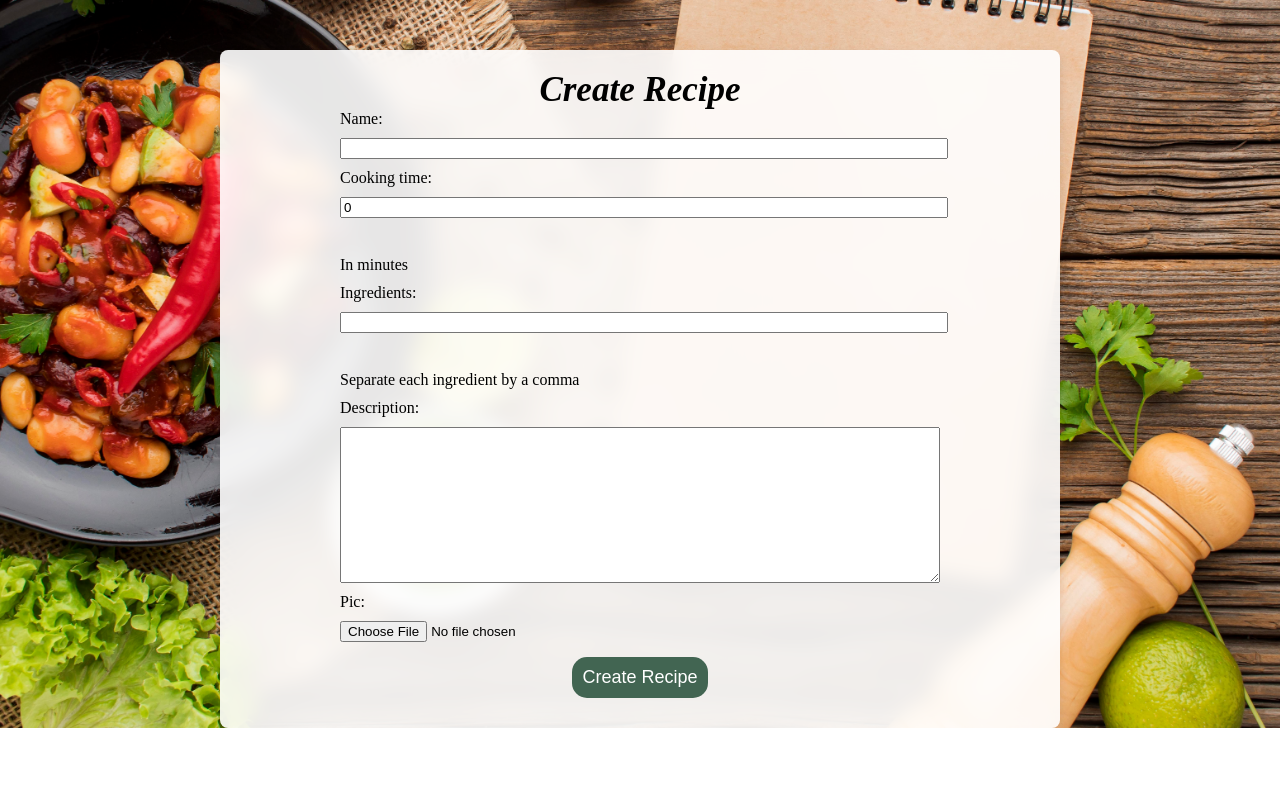
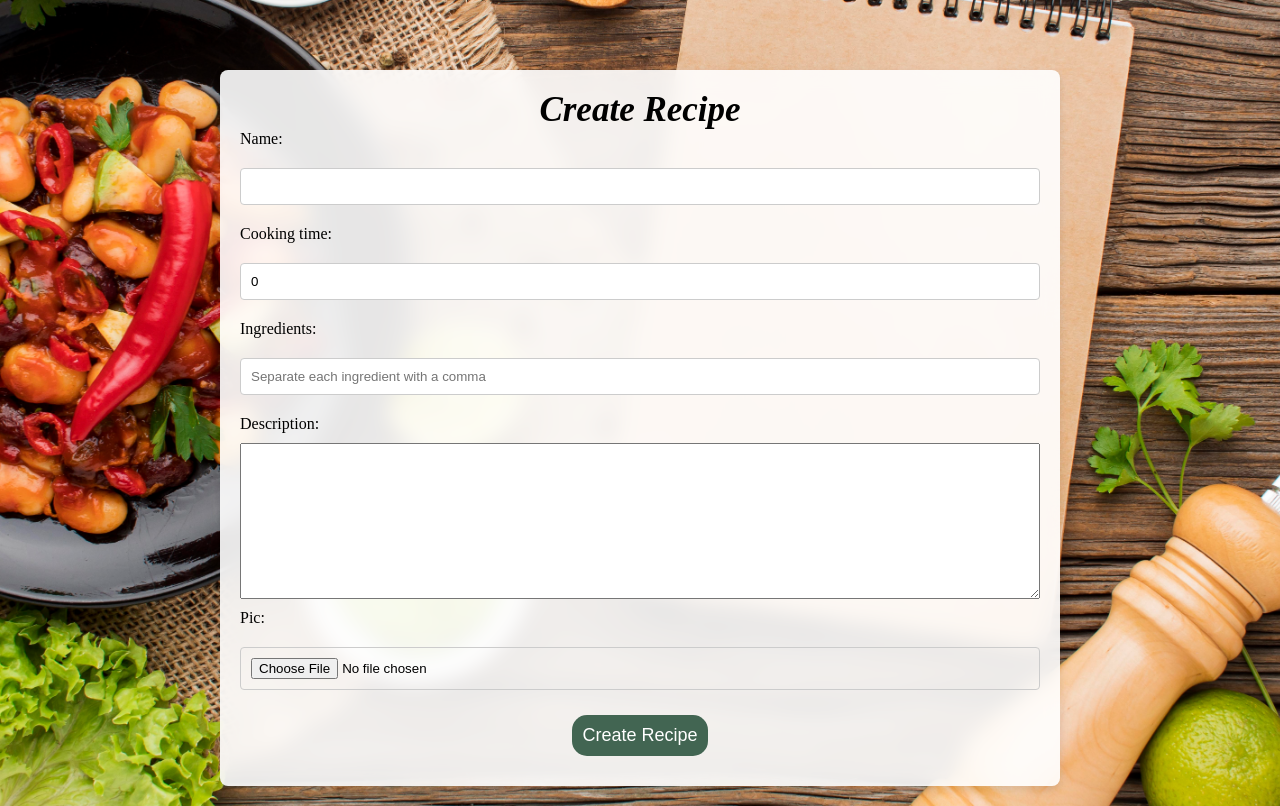
Before and after one commit to nehakhan77/recipe-application, a Django app: page /create/ in a window 1280 px wide. Shown: the part 127-933 px from the top of the page. Before the commit the page ends 855 px from the top, so only its background shows below. Run offline with Django 4.2, Linux system fonts and the light colour scheme; the visitor is signed in with stand-in values (Sample User, id 1).

Commit message:
adjust css to recipe detail page

```diff
--- a/recipes/forms.py
+++ b/recipes/forms.py
@@ -18,12 +18,12 @@ class RecipeSearchForm(forms.Form):
    chart_type = forms.ChoiceField(choices=CHART__CHOICES)
 
 class CreateRecipeForm(forms.ModelForm):
-   class Meta:
+    class Meta:
         model = Recipe
         fields = [ "name", "cooking_time", "ingredients", "description", "pic"]
         widgets = {
             'name': TextInput(attrs={'class': 'form-control'}),
-            'cooking_time': NumberInput(attrs={'class': 'form-control'}),
-            'ingredients': TextInput(attrs={'class': 'form-control'}),
+            'cooking_time': forms.NumberInput(attrs={'class': 'form-control', }),
+            'ingredients': forms.TextInput(attrs={'class': 'form-control', 'placeholder': 'Separate each ingredient with a comma'}),
             'description': Textarea(attrs={'class': 'form-control'}),
         }
--- a/recipes/models.py
+++ b/recipes/models.py
@@ -6,8 +6,8 @@ from django.utils import timezone
 class Recipe(models.Model):
     name= models.CharField(max_length=120)
     author = models.ForeignKey(CustomUser, null=True, blank=True, on_delete=models.SET_NULL)
-    cooking_time= models.IntegerField(help_text="In minutes", default=0)
-    ingredients= models.CharField(max_length=225, help_text="Separate each ingredient by a comma")
+    cooking_time= models.IntegerField(default=0)
+    ingredients= models.CharField(max_length=225)
     description= models.TextField(blank=True, null=True)
     _difficulty = models.CharField(max_length=120, default='')
     pic = models.ImageField(upload_to='recipes', default='no_picture.jpg')
--- a/recipes/templates/recipes/recipes_create.html
+++ b/recipes/templates/recipes/recipes_create.html
@@ -8,6 +8,91 @@
     <link rel="stylesheet" type="text/css" href="{% static 'recipes/css/styles.css' %}">
     <title>Recipes Home</title>
     <link rel="shortcut icon" href="{% static 'recipes/images/' %}">
+    <style>
+        body, h2, form {
+            margin: 0;
+            padding: 0;
+        }
+
+        main {
+            display: flex;
+            justify-content: center;
+            align-items: center;
+            padding: 20px;
+            margin-top: 50px;
+        }
+
+        /* Container Styling */
+        .create-container {
+            width: 100%; /* Adjust the width as needed */
+            max-width: 800px;
+            margin: 0 auto; /* Center the container horizontally */
+            padding: 20px;
+            border-radius: 8px; /* Optional: Rounds the corners */
+            background-color: rgba(255, 255, 255, 0.9);
+            box-shadow: 0 4px 8px rgba(0, 0, 0, 0.1);
+            backdrop-filter: blur(10px);
+        }
+
+        .create-container form {
+            width: 100%; /* Use 100% width for flexibility */
+            margin: 0 auto; /* Center form */
+        }
+
+        /* Heading Styles */
+        .create-container h2 {
+            color: black;
+            text-align: center; /* Center text for better appearance */
+        }
+
+        .create-container input {
+            width: 100%; /* Full width within the parent, can adjust as needed */
+            max-width: 800px; /* Limit the width of the input */
+            padding: 10px; /* Add some padding for better usability */
+            margin: 10px 0; /* Space between input fields */
+            border: 1px solid #ccc; /* Border styling */
+            border-radius: 4px; /* Rounded corners */
+            box-sizing: border-box; /* Ensure padding and border are included in total width */
+        }
+
+        /* Responsive Styles */
+        @media (max-width: 768px) {
+            .create-container {
+                padding: 15px; /* Reduce padding on smaller screens */
+            }
+
+            .create-container form {
+                margin-left: 0; /* Remove left margin */
+            }
+
+            .create-container h2 {
+                font-size: 1.5em; /* Adjust heading size for smaller screens */
+            }
+
+            .create-container input {
+                max-width: 90%; /* More flexible on smaller screens */
+            }
+        }
+
+        @media (max-width: 480px) {
+            main {
+                flex-direction: column; /* Stack elements vertically */
+            }
+
+            .create-container {
+                padding: 10px; /* Further reduce padding */
+            }
+
+            .create-container h2 {
+                font-size: 1.2em; /* Smaller heading size */
+            }
+
+            .button {
+                width: 100%; /* Full width button */
+                font-size: 1em; /* Larger text for readability */
+            }
+        }
+    </style>
 </head>
 <body>
     <header class="page-header">
@@ -21,36 +106,6 @@
              </ul>
          </nav>
     </header>
-    <style>
-    body, h2, form {
-        margin: 0;
-        padding: 0;
-    }
-
-    main {
-        margin-top: 50px;
-    }
-
-    /* Container Styling */
-    .create-container {
-        min-width: 800px; /* Adjust the width as needed */
-        margin: 0 auto; /* Center the container horizontally */
-        padding: 20px;
-        border-radius: 8px; /* Optional: Rounds the corners */
-        background-color: rgba(255, 255, 255, 0.9);
-        box-shadow: 0 4px 8px rgba(0, 0, 0, 0.1);
-        backdrop-filter: blur(10px);
-    }
-
-    .create-container form {
-        min-width: 600px;
-        margin-left: 100px;
-    }
-
-    .create-container h2 {
-        color: black;
-    }
-    </style>
     <main>
         <div class="create-container">
             <h2>Create Recipe</h2>
```
Also changed, not shown: recipes/templates/recipes/recipes_detail.html (+82 -0 lines), recipes/migrations/0003_alter_recipe_cooking_time_alter_recipe_ingredients.py (added).
